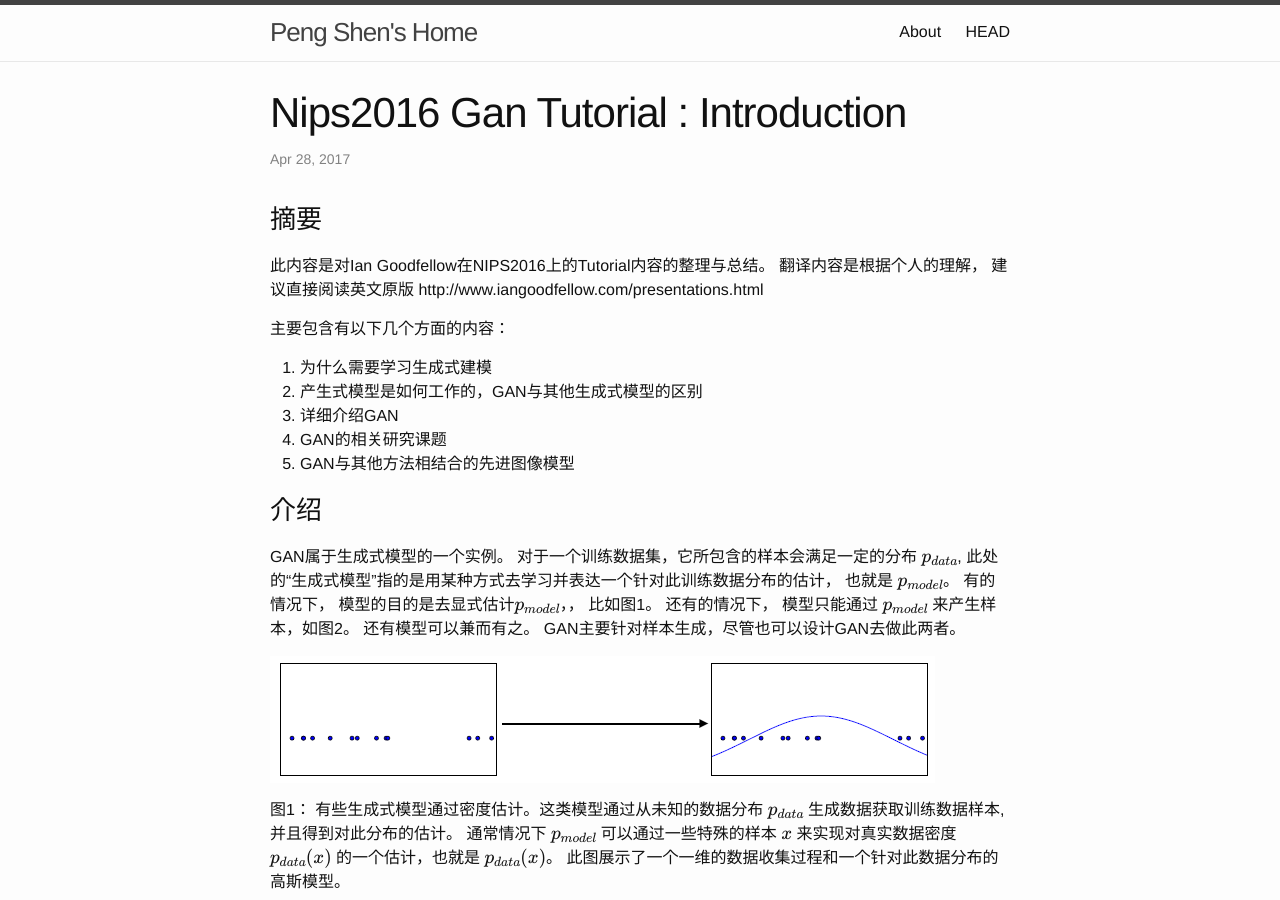
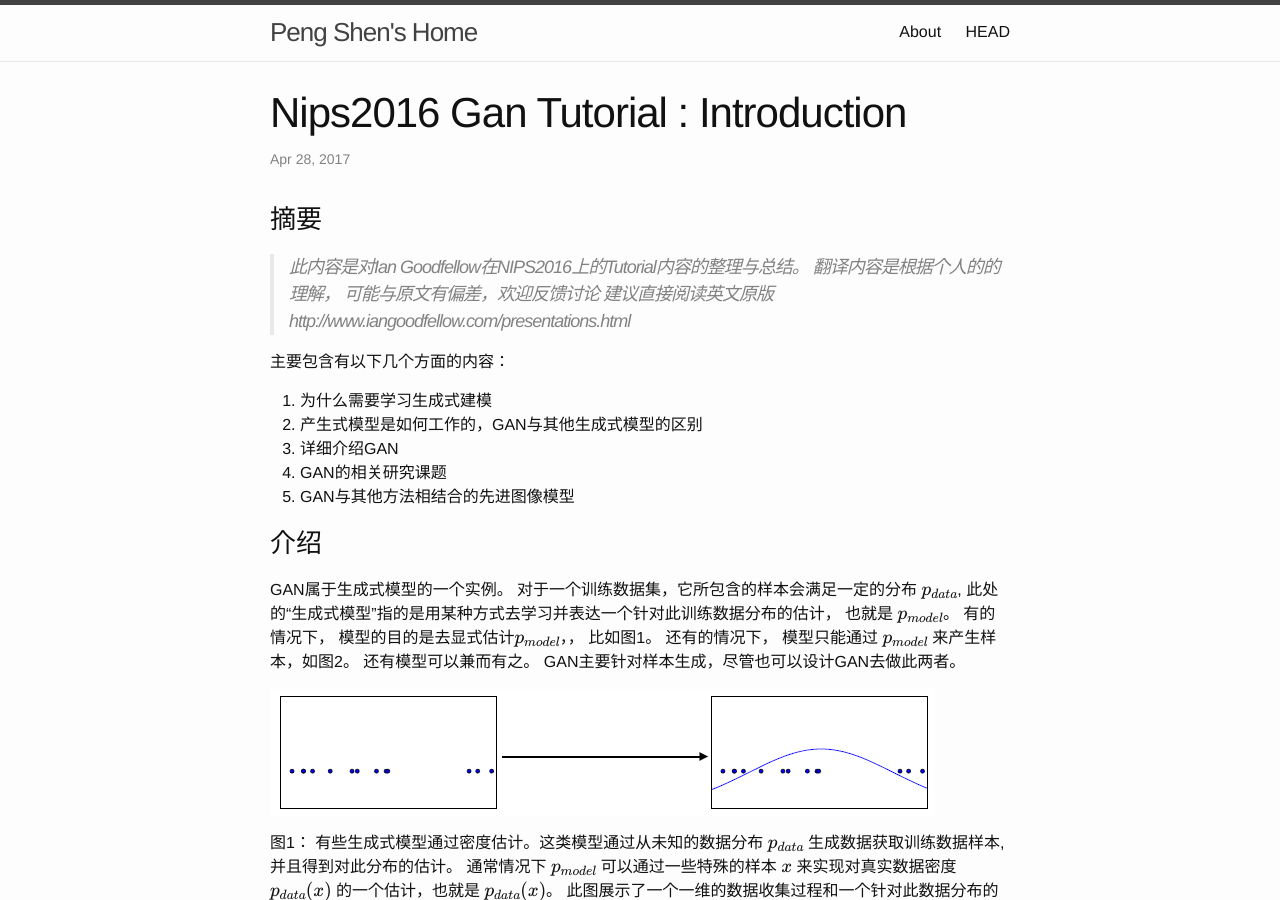
Before and after one commit to sinpycn/sinpycn.github.io, a Jekyll site: the page built from _posts/research/2017-04-28-NIPS2016-GAN-Tutorial-:-Introduction.md, in a window 1280 px wide and 900 px high. Built offline with Jekyll 4.4.1, drawn with Linux system fonts in a browser that asks for light colours; formulas are drawn with MathJax 3.

Commit message:
Update 2017-04-28-NIPS2016-GAN-Tutorial-:-Introduction.md

```diff
--- a/_posts/research/2017-04-28-NIPS2016-GAN-Tutorial-:-Introduction.md
+++ b/_posts/research/2017-04-28-NIPS2016-GAN-Tutorial-:-Introduction.md
@@ -6,9 +6,9 @@ mathjax: true
 
 ### 摘要
 
-此内容是对Ian Goodfellow在NIPS2016上的Tutorial内容的整理与总结。
-翻译内容是根据个人的理解， 建议直接阅读英文原版
-http://www.iangoodfellow.com/presentations.html
+> 此内容是对Ian Goodfellow在NIPS2016上的Tutorial内容的整理与总结。
+> 翻译内容是根据个人的的理解， 可能与原文有偏差，欢迎反馈讨论
+> 建议直接阅读英文原版 http://www.iangoodfellow.com/presentations.html
 
 
 主要包含有以下几个方面的内容：
```
